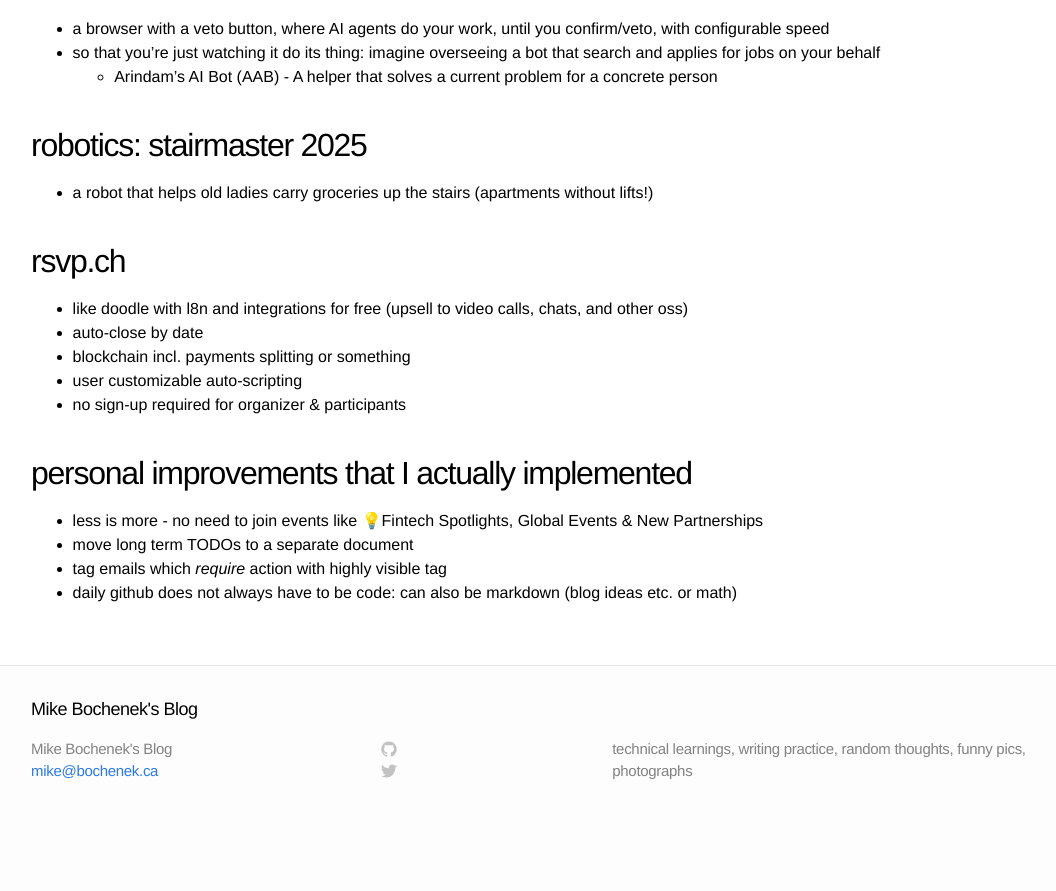
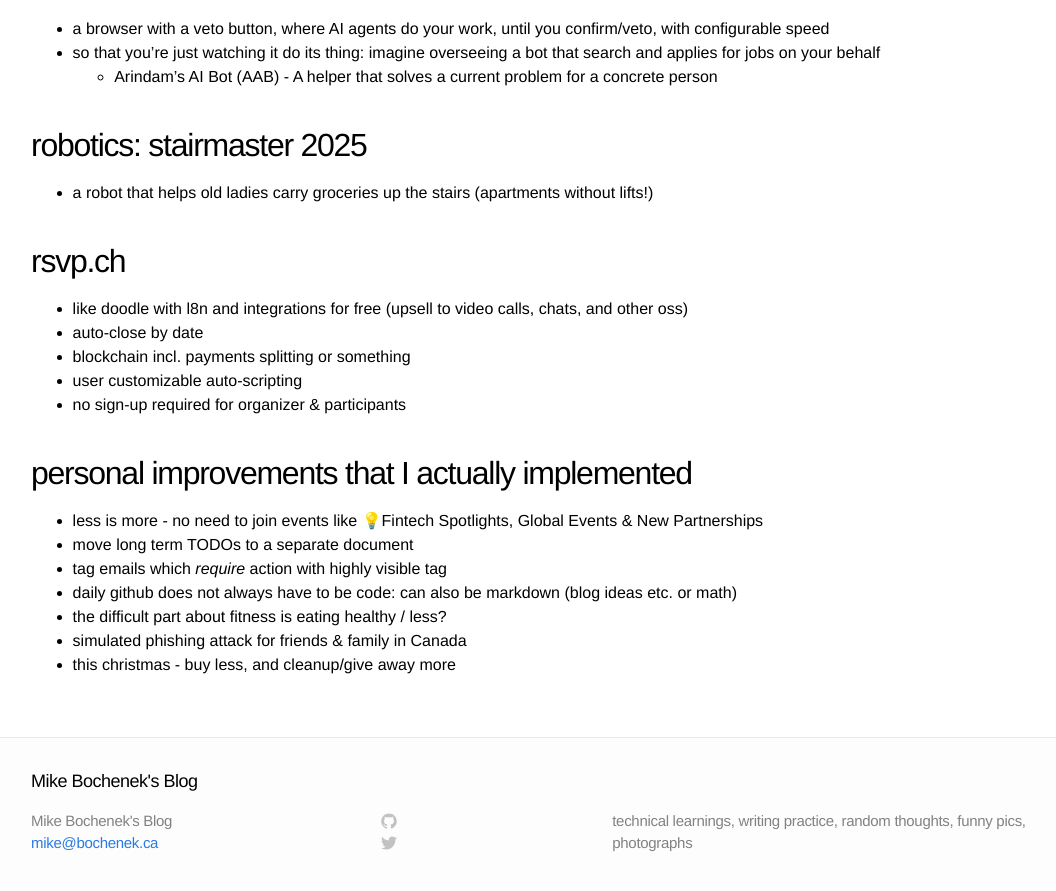
Before and after one commit to mikebochenek/learning, a Jekyll site: the page built from blog/_posts/2025-11-22-november-cozy-weekend-ideas.markdown, in a window 1280 px wide and 900 px high, scrolled down 881 px. Shown: the top 891 px of the window, without its empty margins (109-1165 px from the left). Built offline with Jekyll 4.4.1, drawn with Linux system fonts in a browser that asks for light colours; before the commit the page ends 1709 px from its top, so only the background shows below that.

Commit message:
add last ideas of the month, ... and then it's december!

```diff
--- a/blog/_posts/2025-11-22-november-cozy-weekend-ideas.markdown
+++ b/blog/_posts/2025-11-22-november-cozy-weekend-ideas.markdown
@@ -41,3 +41,6 @@ Friday I watched some [video(s)](https://www.youtube.com/watch?v=8BtHk-oNlN0) wh
 - move long term TODOs to a separate document
 - tag emails which *require* action with highly visible tag
 - daily github does not always have to be code: can also be markdown (blog ideas etc. or math)
+- the difficult part about fitness is eating healthy / less?
+- simulated phishing attack for friends & family in Canada
+- this christmas - buy less, and cleanup/give away more
```
